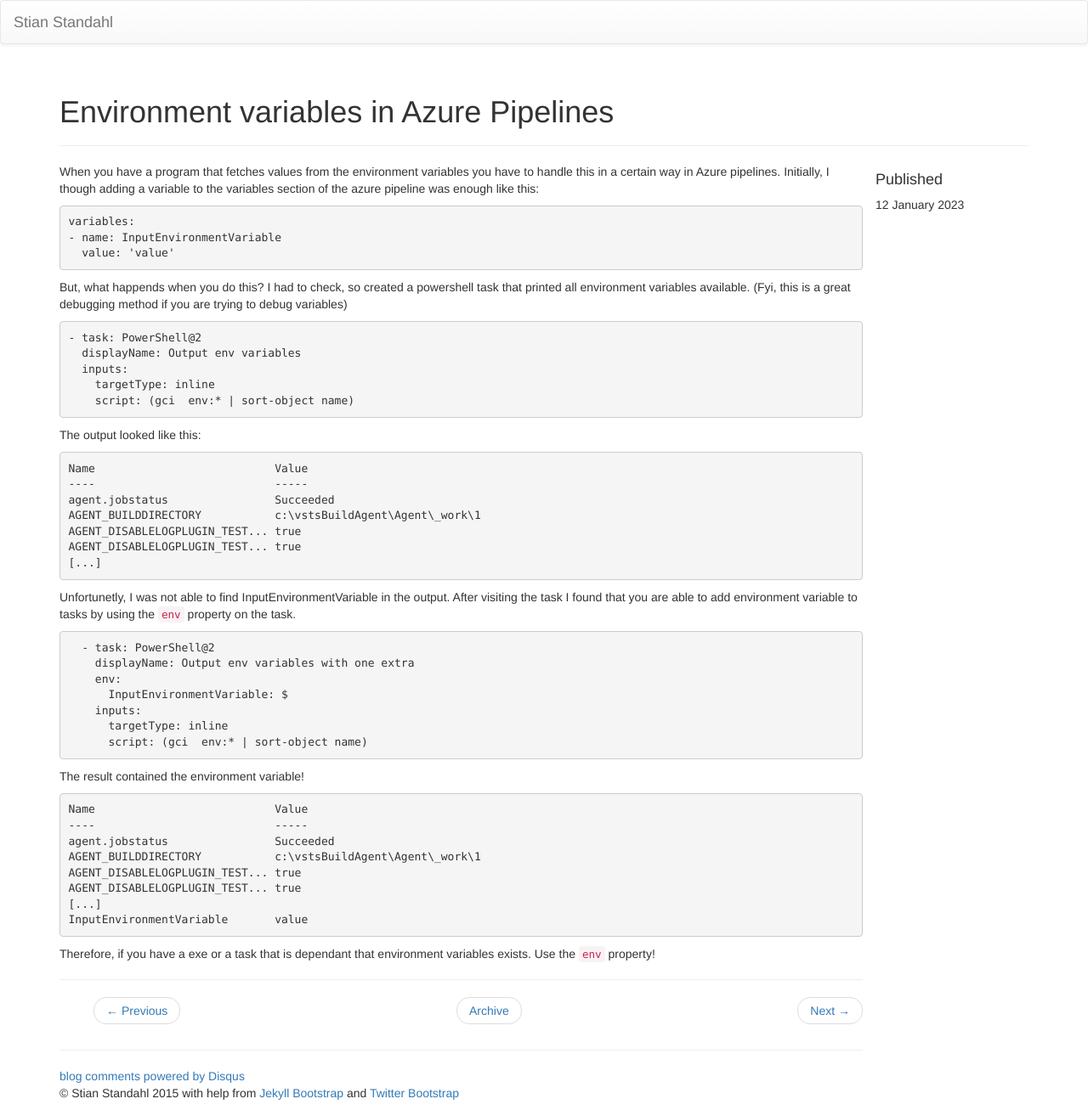
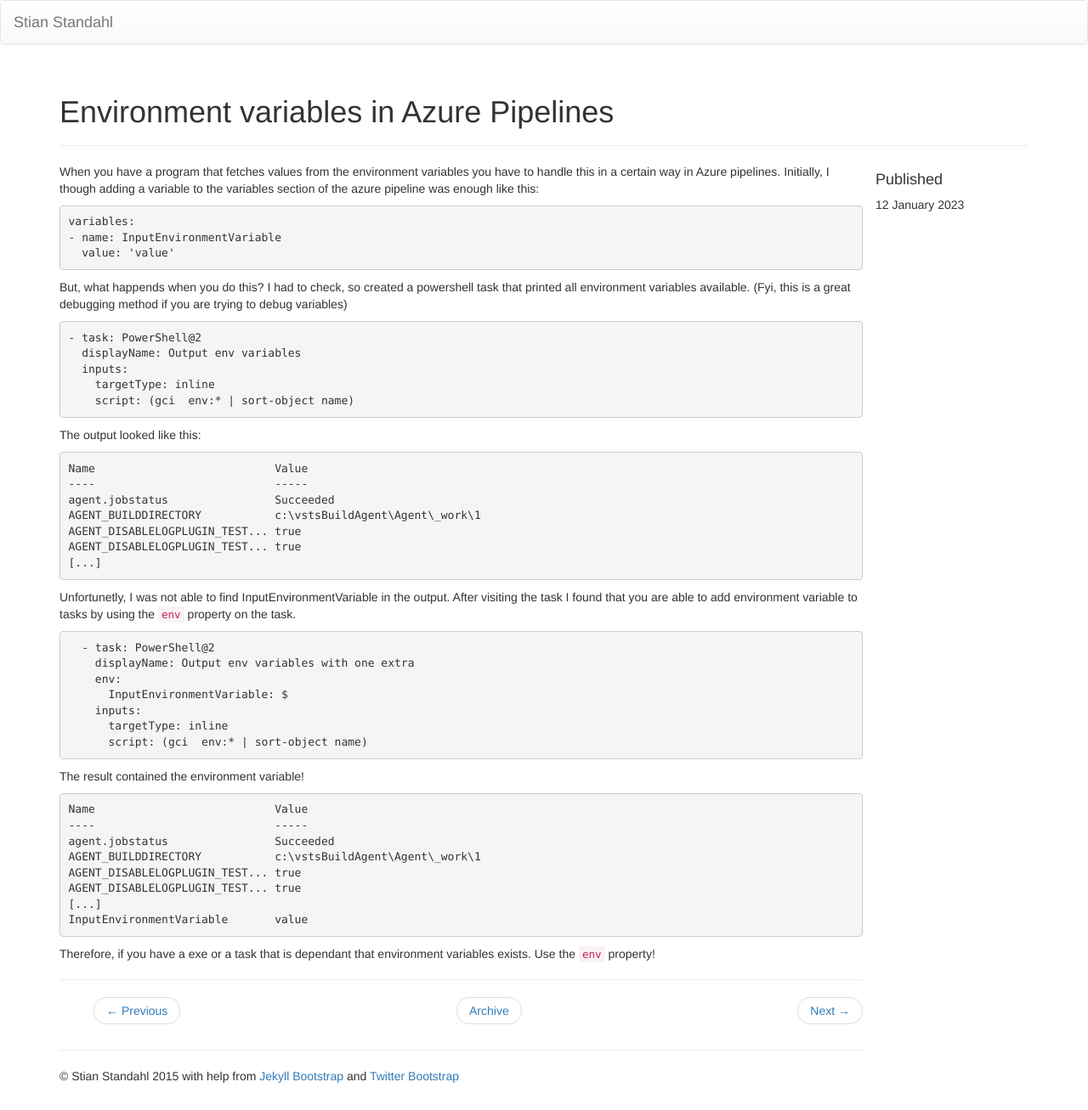
Before and after one commit to stiasta/stiasta.github.io, a Jekyll site: the page built from _posts/2023-01-12-environment_variables_in_azure_pipelines.md, in a window 1280 px wide. Shown: the whole page at 85% size. Built offline with Jekyll 4.4.1, drawn with Linux system fonts in a browser that asks for light colours; nearby versions of some CDN libraries; comment, search, counter and statistics services are not loaded.

Commit message:
Update _config.yml

```diff
--- a/_config.yml
+++ b/_config.yml
@@ -80,9 +80,9 @@ JB :
   # Set 'provider' to false to turn commenting off globally.
   #
   comments :
-    provider : disqus
+    provider : false
     disqus :
-      short_name : stianstandahlsblog
+      short_name :
     livefyre :
       site_id : 123
     intensedebate :
```
